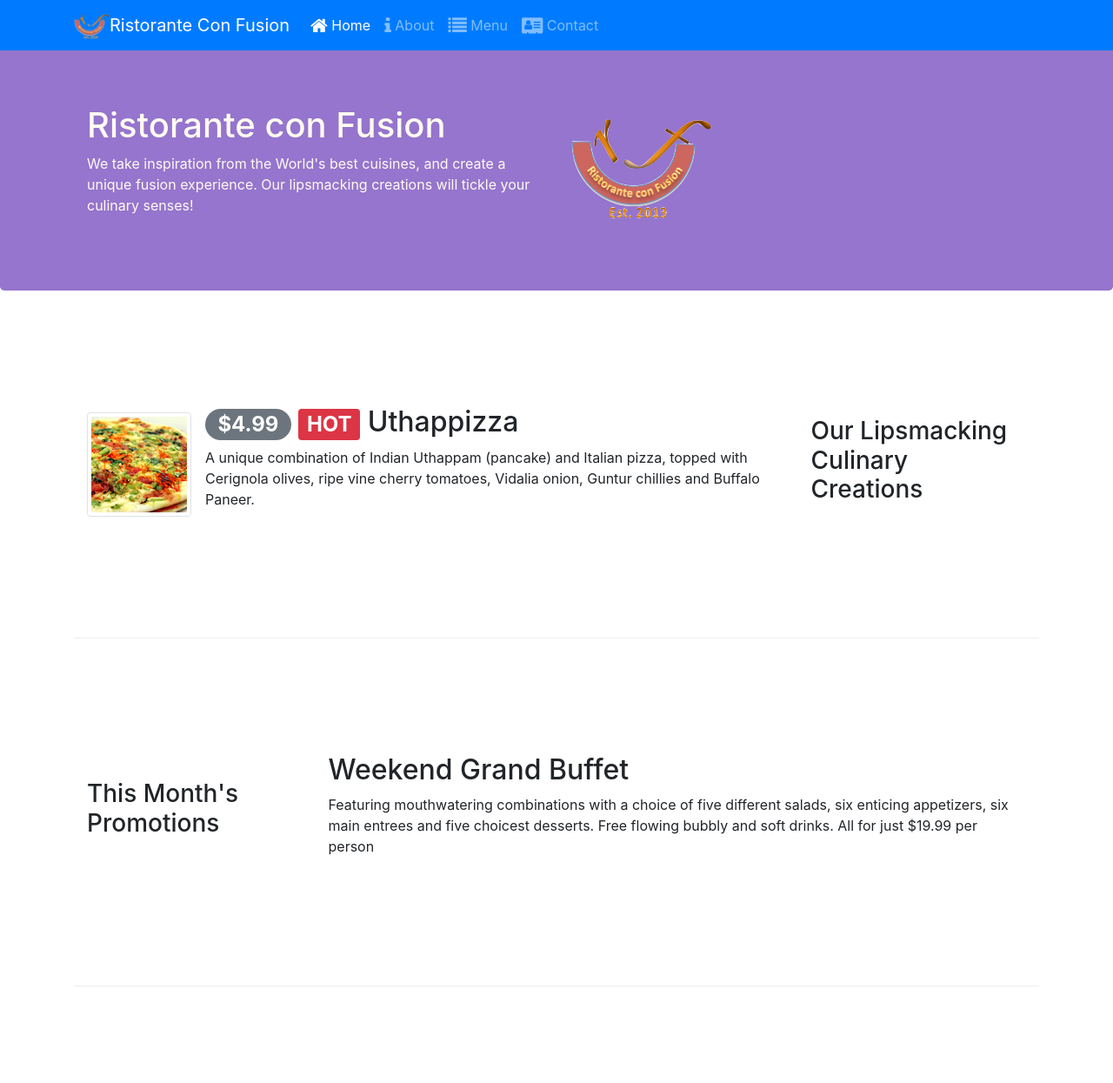
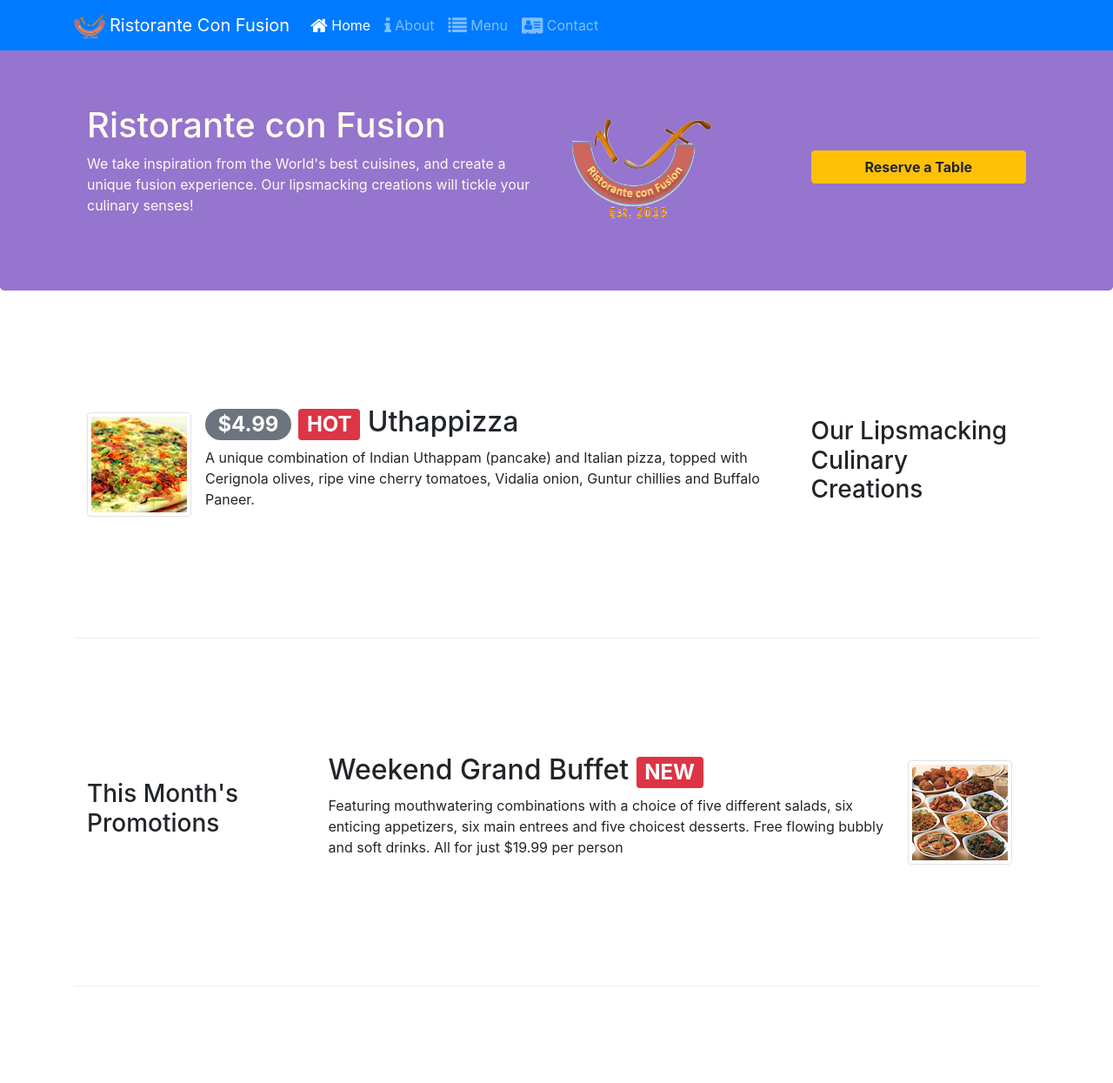
Before and after one commit to booellean/Bootstrap-playground, a website: page index.html in a window 1280 px wide. Shown: the top 1245 px of the page at 87% size. Drawn offline with nearby package versions, Linux system fonts and the light colour scheme.

Commit message:
test: Added button link in header and image in second row
Header now has a button (anchor tag with role=button) to jump to reservation form on page
Second row now has an image to accompany the dish name, and added bootstrap classes to keep images, heading and content in line with the page when resizing
Added a span with 'badge-danger' class for the NEW text

```diff
--- a/index.html
+++ b/index.html
@@ -42,8 +42,11 @@
           <h1>Ristorante con Fusion</h1>
           <p>We take inspiration from the World's best cuisines, and create a unique fusion experience. Our lipsmacking creations will tickle your culinary senses!</p>
         </div>
-        <div class="col-12 col-sm align-self-center">
+        <div class="col-12 col-sm-3 align-self-center">
           <img src="img/logo.png" class="img-fluid">
+        </div>
+        <div class="col-12 col-sm-3 align-self-center">
+          <a class="btn btn-block btn-warning" role="button" href="#reserve-table">Reserve a Table</a>
         </div>
       </div>
     </div>
@@ -73,13 +76,18 @@
 
 
     <div class="row row-content align-items-center">
-      <div class="col-12 col-sm-4 col-md-3">
-        <h3>This Month's Promotions</h3>
-      </div>
-      <div class="col col-sm col-md">
-        <h2>Weekend Grand Buffet</h2>
-        <p class="d-none d-sm-block">Featuring mouthwatering combinations with a choice of five different salads, six enticing appetizers, six main entrees and five choicest desserts. Free flowing bubbly and soft drinks. All for just $19.99 per person </p>
-      </div>
+      <div class="col-12 col-sm-4 order-sm-first col-md-3">
+          <h3>This Month's Promotions</h3>
+        </div>
+        <div class="col col-sm order-sm-first col-md">
+          <div class="media">
+              <div class="media-body">
+                <h2 class="mt-0">Weekend Grand Buffet <span class="badge badge-danger">NEW</span></h2>
+                <p class="d-none d-sm-block">Featuring mouthwatering combinations with a choice of five different salads, six enticing appetizers, six main entrees and five choicest desserts. Free flowing bubbly and soft drinks. All for just $19.99 per person </p>
+              </div>
+              <img class="d-flex mr-3 img-thumbnail align-self-center" src="img/buffet.png" alt="Uthappizza">
+          </div>
+        </div>
     </div>
 
     <div class="row row-content align-items-center">
@@ -104,7 +112,7 @@
 
     <div class="row row-content align-items-center">
         <div class="offset-md-2 col-md-8 offset-md-2">
-          <div class="card">
+          <div class="card" id="reserve-table">
               <h3 class="card-header bg-warning text-white">Reserve a Table</h3>
               <div class="card-body">
                 <form>
```
